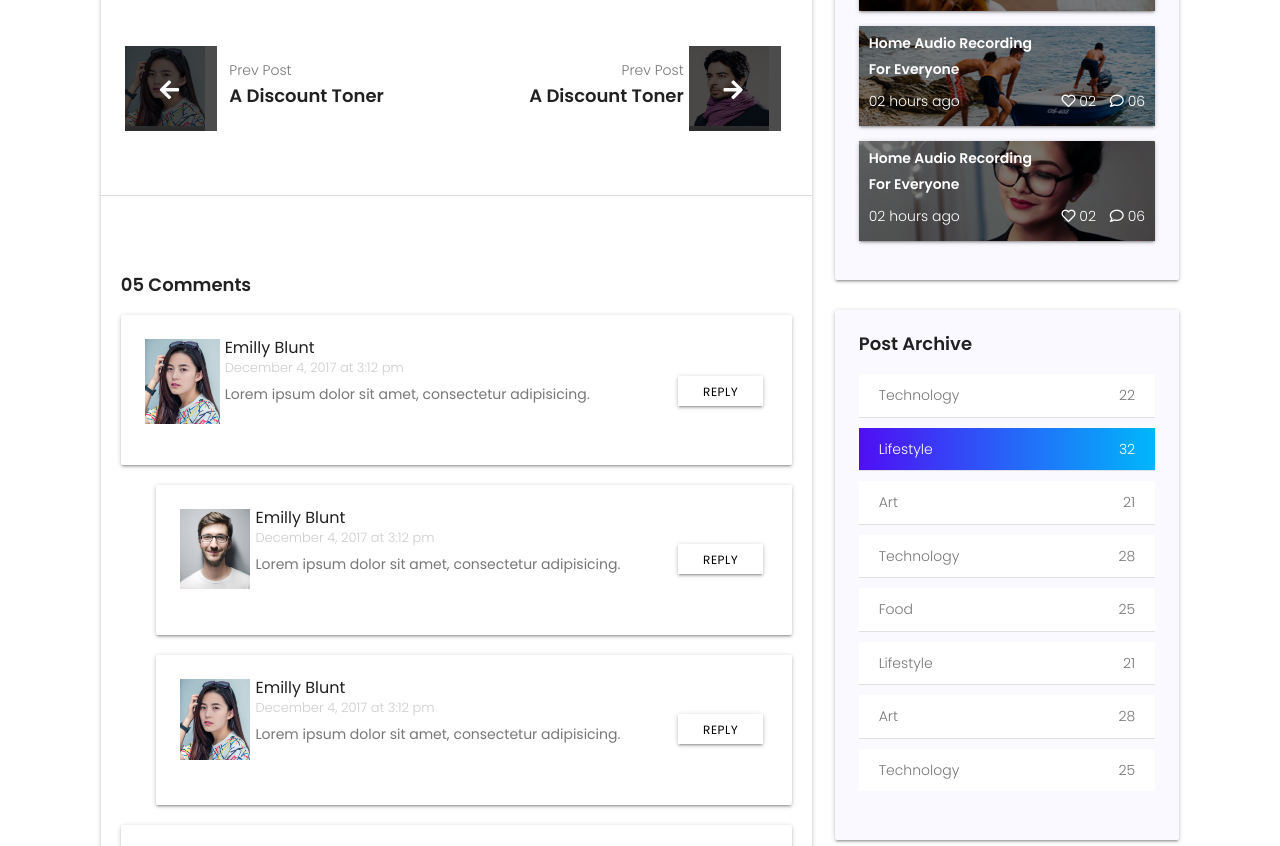
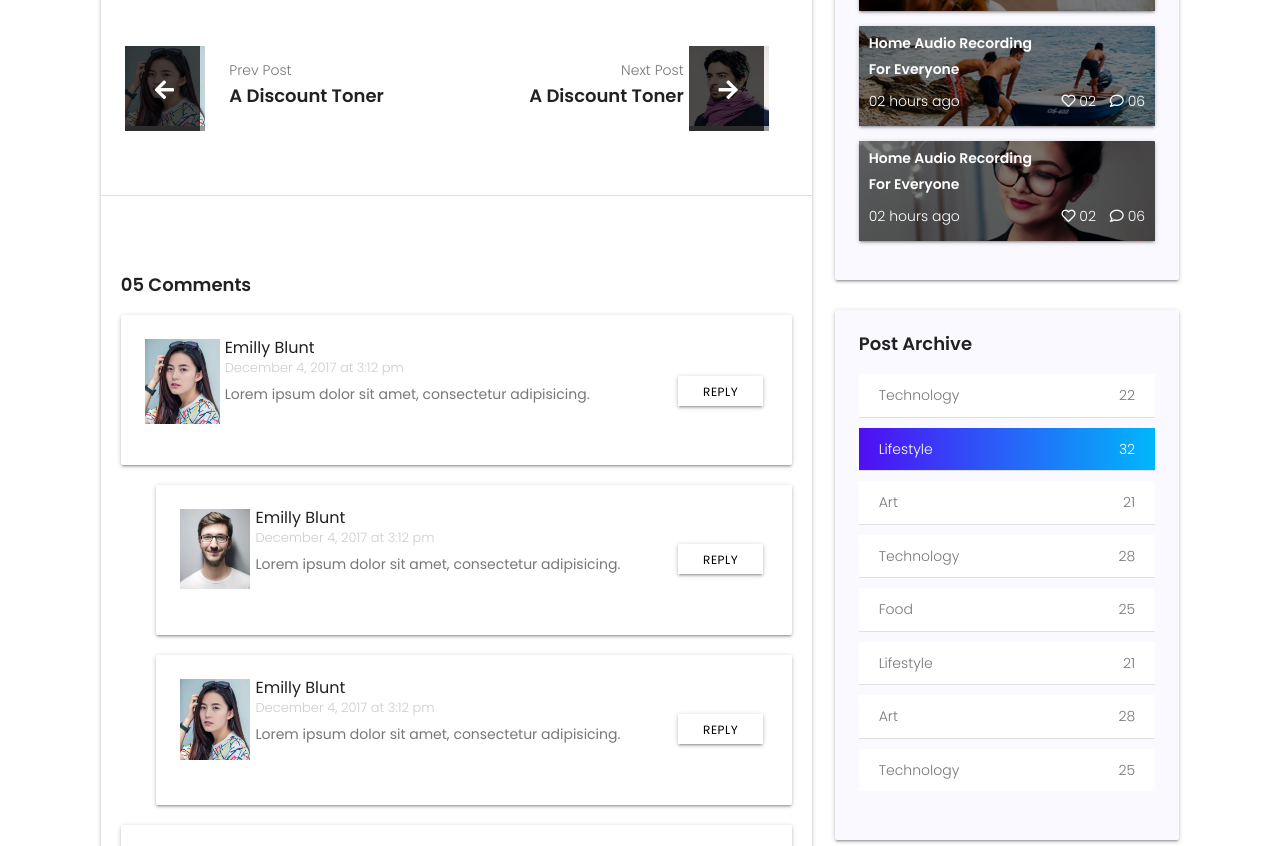
Before and after one commit to Sadekul/EL-Starter, a plain HTML site: page blog-details.html in a window 1280 px wide. Shown: the part 1731-2577 px from the top of the page. Drawn offline with Linux system fonts and the light colour scheme.

Commit message:
modify blog next prev button

```diff
--- a/assets/scss/style.scss
+++ b/assets/scss/style.scss
@@ -1646,7 +1646,7 @@ footer.page-footer {
                 top: 0;
                 left: 0;
                 content: "";
-                width: 93%;
+                width: 76%;
                 height: 99%;
                 background: rgba(0, 0, 0, 0.7);
                 @media #{$tab_device} {
@@ -1667,7 +1667,7 @@ footer.page-footer {
                 i.fas.fa-arrow-left {
                     position: absolute;
                     top: 38%;
-                    left: 35%;
+                    left: 30%;
                     z-index: 999;
                     font-size: 22px;
                     color: #fff;
@@ -1716,7 +1716,7 @@ footer.page-footer {
                 top: 0;
                 left: 0;
                 content: "";
-                width: 93%;
+                width: 76%;
                 height: 99%;
                 background: rgba(0, 0, 0, 0.7);
                 @media #{$tab_device} {
@@ -1737,7 +1737,7 @@ footer.page-footer {
                 i.fas.fa-arrow-right {
                     position: absolute;
                     top: 38%;
-                    left: 35%;
+                    left: 30%;
                     z-index: 999;
                     font-size: 22px;
                     color: #fff;
--- a/blog-details.html
+++ b/blog-details.html
@@ -162,7 +162,7 @@
                                     <div class="next-blog">
 
                                         <div class="prev-text">
-                                            <p>Prev Post</p>
+                                            <p>Next Post</p>
                                             <h4>A Discount Toner</h4>
                                         </div>
                                         <div class="prev-img">
```
Also changed, not shown: assets/css/style.css.
